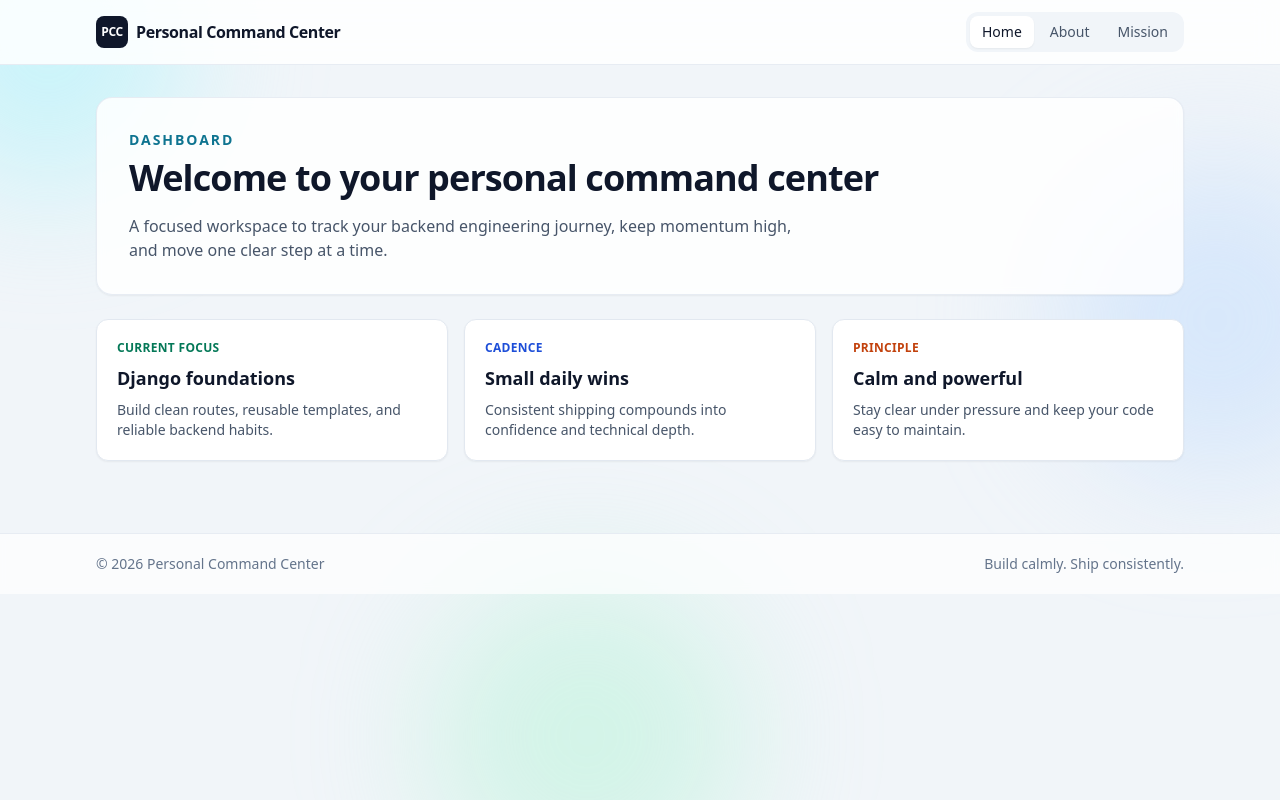
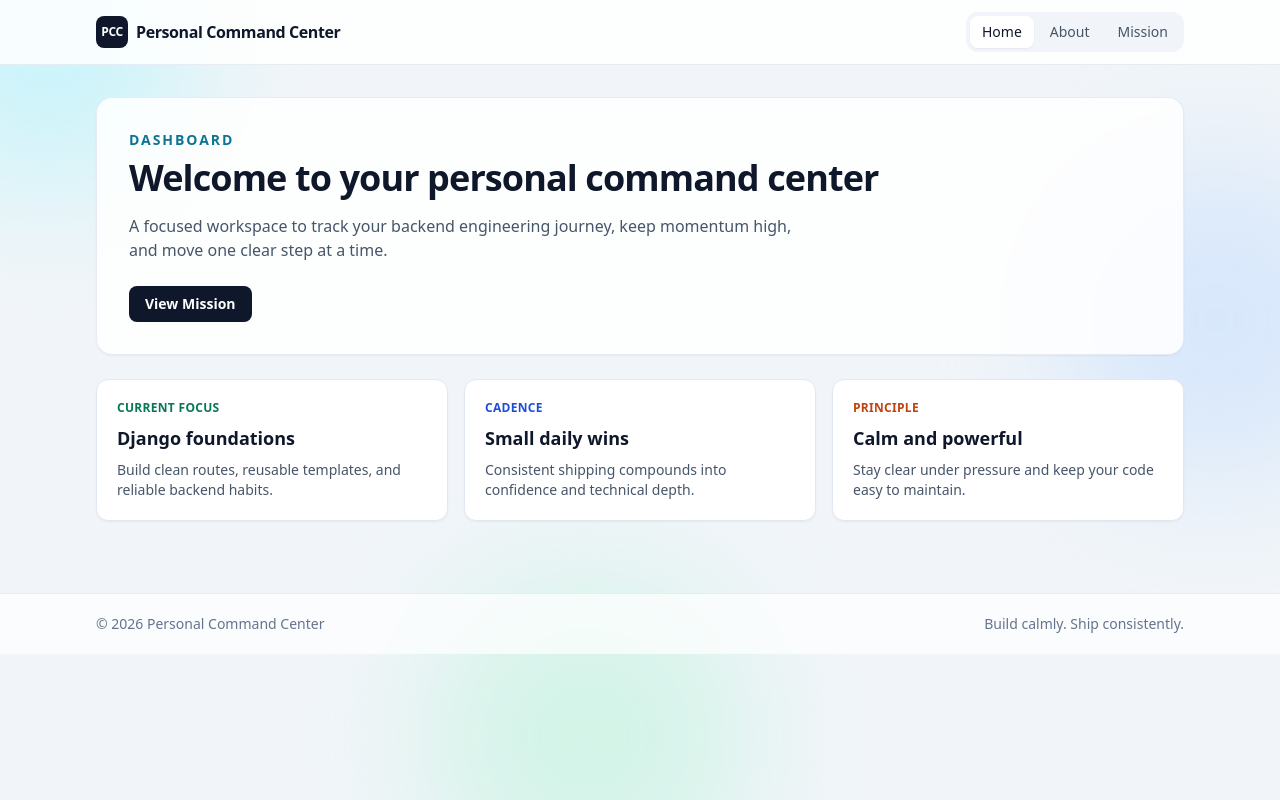
Before and after one commit to abuhanif27/-personal_command_center, a Django app: page / in a window 1280 px wide. Run offline with Django 5.2, Linux system fonts and the light colour scheme; some libraries are stand-ins or nearby versions.

Commit message:
Refactor About, Home, and Mission pages with updated styling and layout enhancements

```diff
--- a/core/templates/core/base.html
+++ b/core/templates/core/base.html
@@ -5,6 +5,58 @@
     <meta name="viewport" content="width=device-width, initial-scale=1.0">
     <title>{% block title %}Personal Command Center{% endblock %}</title>
     <script src="https://cdn.tailwindcss.com"></script>
+    <style type="text/tailwindcss">
+        @layer components {
+            .ui-card {
+                @apply rounded-xl border border-slate-200 bg-white p-5 shadow-sm;
+            }
+
+            .ui-hero {
+                @apply rounded-2xl border border-slate-200/80 bg-white/85 p-6 shadow-sm backdrop-blur-sm sm:p-8;
+            }
+
+            .ui-kicker {
+                @apply text-sm font-semibold uppercase tracking-[0.14em];
+            }
+
+            .ui-button {
+                @apply inline-flex items-center justify-center rounded-lg px-4 py-2 text-sm font-semibold transition;
+            }
+
+            .ui-button-primary {
+                @apply ui-button bg-slate-900 text-white hover:bg-slate-800;
+            }
+
+            .ui-nav-link {
+                @apply rounded-lg px-3 py-1.5 transition;
+            }
+        }
+
+        @layer utilities {
+            @keyframes fade-up {
+                from {
+                    opacity: 0;
+                    transform: translateY(10px);
+                }
+                to {
+                    opacity: 1;
+                    transform: translateY(0);
+                }
+            }
+
+            .reveal {
+                animation: fade-up 0.5s ease-out both;
+            }
+
+            .reveal-delay-1 {
+                animation-delay: 0.1s;
+            }
+
+            .reveal-delay-2 {
+                animation-delay: 0.2s;
+            }
+        }
+    </style>
 </head>
 <body class="min-h-screen bg-slate-100 text-slate-800 antialiased">
     <div class="fixed inset-0 -z-10 overflow-hidden">
@@ -19,10 +71,20 @@
                 <span class="grid h-8 w-8 place-items-center rounded-lg bg-slate-900 text-xs text-white">PCC</span>
                 <span class="text-sm sm:text-base">Personal Command Center</span>
             </a>
-            <div class="flex items-center gap-1 rounded-xl bg-slate-100 p-1 text-sm font-medium text-slate-600">
-                <a href="/" class="rounded-lg px-3 py-1.5 transition {% if request.path == '/' %}bg-white text-slate-900 shadow-sm{% else %}hover:bg-white/70 hover:text-slate-800{% endif %}">Home</a>
-                <a href="/about/" class="rounded-lg px-3 py-1.5 transition {% if request.path == '/about/' %}bg-white text-slate-900 shadow-sm{% else %}hover:bg-white/70 hover:text-slate-800{% endif %}">About</a>
-                <a href="/mission/" class="rounded-lg px-3 py-1.5 transition {% if request.path == '/mission/' %}bg-white text-slate-900 shadow-sm{% else %}hover:bg-white/70 hover:text-slate-800{% endif %}">Mission</a>
+            <button id="menu-toggle" class="ui-button md:hidden bg-slate-900 text-white hover:bg-slate-800" aria-expanded="false" aria-controls="mobile-menu" type="button">
+                Menu
+            </button>
+            <div class="hidden items-center gap-1 rounded-xl bg-slate-100 p-1 text-sm font-medium text-slate-600 md:flex">
+                <a href="/" class="ui-nav-link {% if request.path == '/' %}bg-white text-slate-900 shadow-sm{% else %}hover:bg-white/70 hover:text-slate-800{% endif %}">Home</a>
+                <a href="/about/" class="ui-nav-link {% if request.path == '/about/' %}bg-white text-slate-900 shadow-sm{% else %}hover:bg-white/70 hover:text-slate-800{% endif %}">About</a>
+                <a href="/mission/" class="ui-nav-link {% if request.path == '/mission/' %}bg-white text-slate-900 shadow-sm{% else %}hover:bg-white/70 hover:text-slate-800{% endif %}">Mission</a>
+            </div>
+        </div>
+        <div id="mobile-menu" class="hidden border-t border-slate-200 bg-white px-4 py-3 md:hidden">
+            <div class="space-y-1 text-sm font-medium text-slate-700">
+                <a href="/" class="block rounded-lg px-3 py-2 {% if request.path == '/' %}bg-slate-100 text-slate-900{% else %}hover:bg-slate-100{% endif %}">Home</a>
+                <a href="/about/" class="block rounded-lg px-3 py-2 {% if request.path == '/about/' %}bg-slate-100 text-slate-900{% else %}hover:bg-slate-100{% endif %}">About</a>
+                <a href="/mission/" class="block rounded-lg px-3 py-2 {% if request.path == '/mission/' %}bg-slate-100 text-slate-900{% else %}hover:bg-slate-100{% endif %}">Mission</a>
             </div>
         </div>
     </nav>
@@ -37,5 +99,22 @@
             <p>Build calmly. Ship consistently.</p>
         </div>
     </footer>
+
+    <script>
+        (function () {
+            const menuToggle = document.getElementById('menu-toggle');
+            const mobileMenu = document.getElementById('mobile-menu');
+
+            if (!menuToggle || !mobileMenu) {
+                return;
+            }
+
+            menuToggle.addEventListener('click', function () {
+                const isExpanded = menuToggle.getAttribute('aria-expanded') === 'true';
+                menuToggle.setAttribute('aria-expanded', String(!isExpanded));
+                mobileMenu.classList.toggle('hidden');
+            });
+        })();
+    </script>
 </body>
 </html>
--- a/core/templates/core/home.html
+++ b/core/templates/core/home.html
@@ -3,24 +3,27 @@
 {% block title %}Home - Personal Command Center{% endblock %}
 
 {% block content %}
-    <section class="rounded-2xl border border-slate-200/80 bg-white/85 p-6 shadow-sm backdrop-blur-sm sm:p-8">
-        <p class="text-sm font-semibold uppercase tracking-[0.14em] text-cyan-700">Dashboard</p>
+    <section class="ui-hero reveal">
+        <p class="ui-kicker text-cyan-700">Dashboard</p>
         <h1 class="mt-2 text-3xl font-bold tracking-tight text-slate-900 sm:text-4xl">Welcome to your personal command center</h1>
         <p class="mt-4 max-w-2xl text-slate-600">A focused workspace to track your backend engineering journey, keep momentum high, and move one clear step at a time.</p>
+        <div class="mt-6">
+            <a href="/mission/" class="ui-button-primary">View Mission</a>
+        </div>
     </section>
 
-    <section class="mt-6 grid gap-4 sm:grid-cols-2 lg:grid-cols-3">
-        <article class="rounded-xl border border-slate-200 bg-white p-5 shadow-sm">
+    <section class="mt-6 grid gap-4 sm:grid-cols-2 lg:grid-cols-3 reveal reveal-delay-1">
+        <article class="ui-card">
             <p class="text-xs font-semibold uppercase tracking-wide text-emerald-700">Current focus</p>
             <h2 class="mt-2 text-lg font-semibold text-slate-900">Django foundations</h2>
             <p class="mt-2 text-sm text-slate-600">Build clean routes, reusable templates, and reliable backend habits.</p>
         </article>
-        <article class="rounded-xl border border-slate-200 bg-white p-5 shadow-sm">
+        <article class="ui-card">
             <p class="text-xs font-semibold uppercase tracking-wide text-blue-700">Cadence</p>
             <h2 class="mt-2 text-lg font-semibold text-slate-900">Small daily wins</h2>
             <p class="mt-2 text-sm text-slate-600">Consistent shipping compounds into confidence and technical depth.</p>
         </article>
-        <article class="rounded-xl border border-slate-200 bg-white p-5 shadow-sm sm:col-span-2 lg:col-span-1">
+        <article class="ui-card sm:col-span-2 lg:col-span-1">
             <p class="text-xs font-semibold uppercase tracking-wide text-orange-700">Principle</p>
             <h2 class="mt-2 text-lg font-semibold text-slate-900">Calm and powerful</h2>
             <p class="mt-2 text-sm text-slate-600">Stay clear under pressure and keep your code easy to maintain.</p>
```
Also changed, not shown: core/templates/core/about.html (+5 -5 lines), core/templates/core/mission.html (+6 -6 lines).
